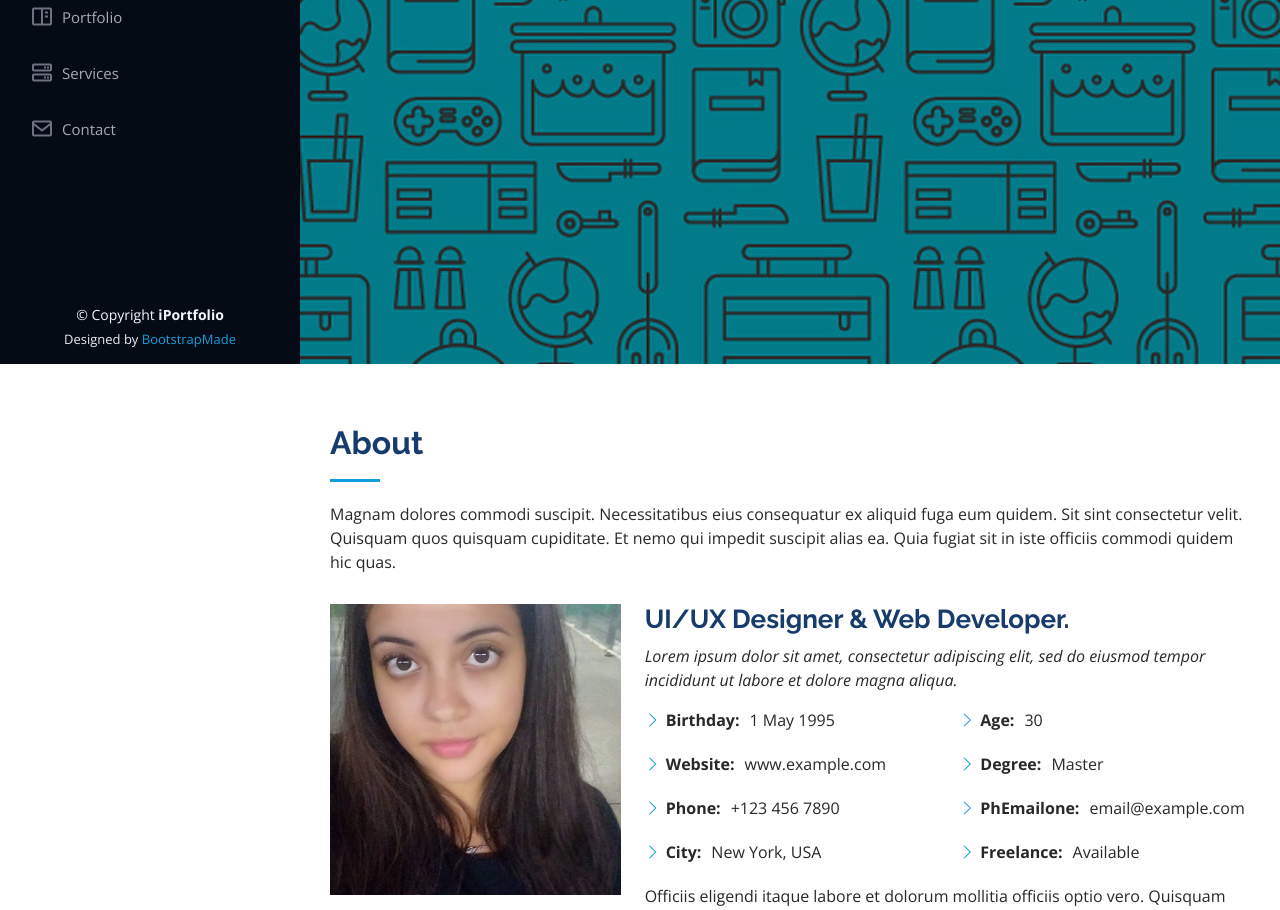
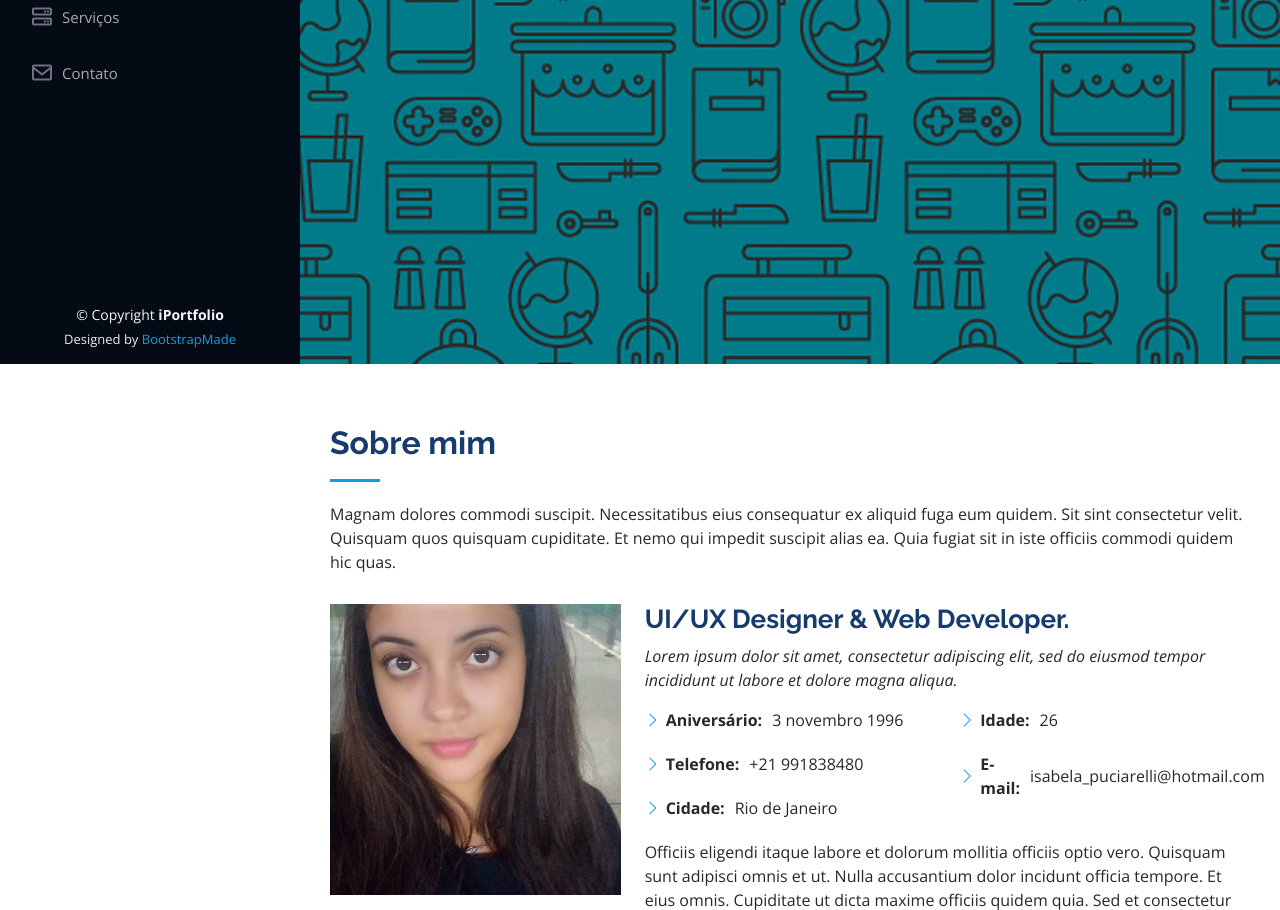
Before and after one commit to Isabela123456/portfolio, a plain HTML site: page index.html in a window 1280 px wide. Shown: the part 436-1346 px from the top of the page. Drawn offline with nearby package versions, Linux system fonts and the light colour scheme.

Commit message:
traducao para portugues

```diff
--- a/index.html
+++ b/index.html
@@ -60,11 +60,10 @@
       <nav id="navbar" class="nav-menu navbar">
         <ul>
           <li><a href="#hero" class="nav-link scrollto active"><i class="bx bx-home"></i> <span>Home</span></a></li>
-          <li><a href="#about" class="nav-link scrollto"><i class="bx bx-user"></i> <span>About</span></a></li>
-          <li><a href="#resume" class="nav-link scrollto"><i class="bx bx-file-blank"></i> <span>Resume</span></a></li>
-          <li><a href="#portfolio" class="nav-link scrollto"><i class="bx bx-book-content"></i> <span>Portfolio</span></a></li>
-          <li><a href="#services" class="nav-link scrollto"><i class="bx bx-server"></i> <span>Services</span></a></li>
-          <li><a href="#contact" class="nav-link scrollto"><i class="bx bx-envelope"></i> <span>Contact</span></a></li>
+          <li><a href="#about" class="nav-link scrollto"><i class="bx bx-user"></i> <span>Sobre</span></a></li>
+          <li><a href="#resume" class="nav-link scrollto"><i class="bx bx-file-blank"></i> <span>Resumo</span></a></li>
+          <li><a href="#services" class="nav-link scrollto"><i class="bx bx-server"></i> <span>Serviços</span></a></li>
+          <li><a href="#contact" class="nav-link scrollto"><i class="bx bx-envelope"></i> <span>Contato</span></a></li>
         </ul>
       </nav><!-- .nav-menu -->
     </div>
@@ -85,7 +84,7 @@
       <div class="container">
 
         <div class="section-title">
-          <h2>About</h2>
+          <h2>Sobre mim</h2>
           <p>Magnam dolores commodi suscipit. Necessitatibus eius consequatur ex aliquid fuga eum quidem. Sit sint consectetur velit. Quisquam quos quisquam cupiditate. Et nemo qui impedit suscipit alias ea. Quia fugiat sit in iste officiis commodi quidem hic quas.</p>
         </div>
 
@@ -102,18 +101,15 @@
             <div class="row">
               <div class="col-lg-6">
                 <ul>
-                  <li><i class="bi bi-chevron-right"></i> <strong>Birthday:</strong> <span>1 May 1995</span></li>
-                  <li><i class="bi bi-chevron-right"></i> <strong>Website:</strong> <span>www.example.com</span></li>
-                  <li><i class="bi bi-chevron-right"></i> <strong>Phone:</strong> <span>+123 456 7890</span></li>
-                  <li><i class="bi bi-chevron-right"></i> <strong>City:</strong> <span>New York, USA</span></li>
+                  <li><i class="bi bi-chevron-right"></i> <strong>Aniversário:</strong> <span>3 novembro 1996</span></li>
+                  <li><i class="bi bi-chevron-right"></i> <strong>Telefone:</strong> <span>+21 991838480</span></li>
+                  <li><i class="bi bi-chevron-right"></i> <strong>Cidade:</strong> <span>Rio de Janeiro</span></li>
                 </ul>
               </div>
               <div class="col-lg-6">
                 <ul>
-                  <li><i class="bi bi-chevron-right"></i> <strong>Age:</strong> <span>30</span></li>
-                  <li><i class="bi bi-chevron-right"></i> <strong>Degree:</strong> <span>Master</span></li>
-                  <li><i class="bi bi-chevron-right"></i> <strong>PhEmailone:</strong> <span>email@example.com</span></li>
-                  <li><i class="bi bi-chevron-right"></i> <strong>Freelance:</strong> <span>Available</span></li>
+                  <li><i class="bi bi-chevron-right"></i> <strong>Idade:</strong> <span>26</span></li>
+                  <li><i class="bi bi-chevron-right"></i> <strong>E-mail:</strong> <span>isabela_puciarelli@hotmail.com</span></li>
                 </ul>
               </div>
             </div>
```
